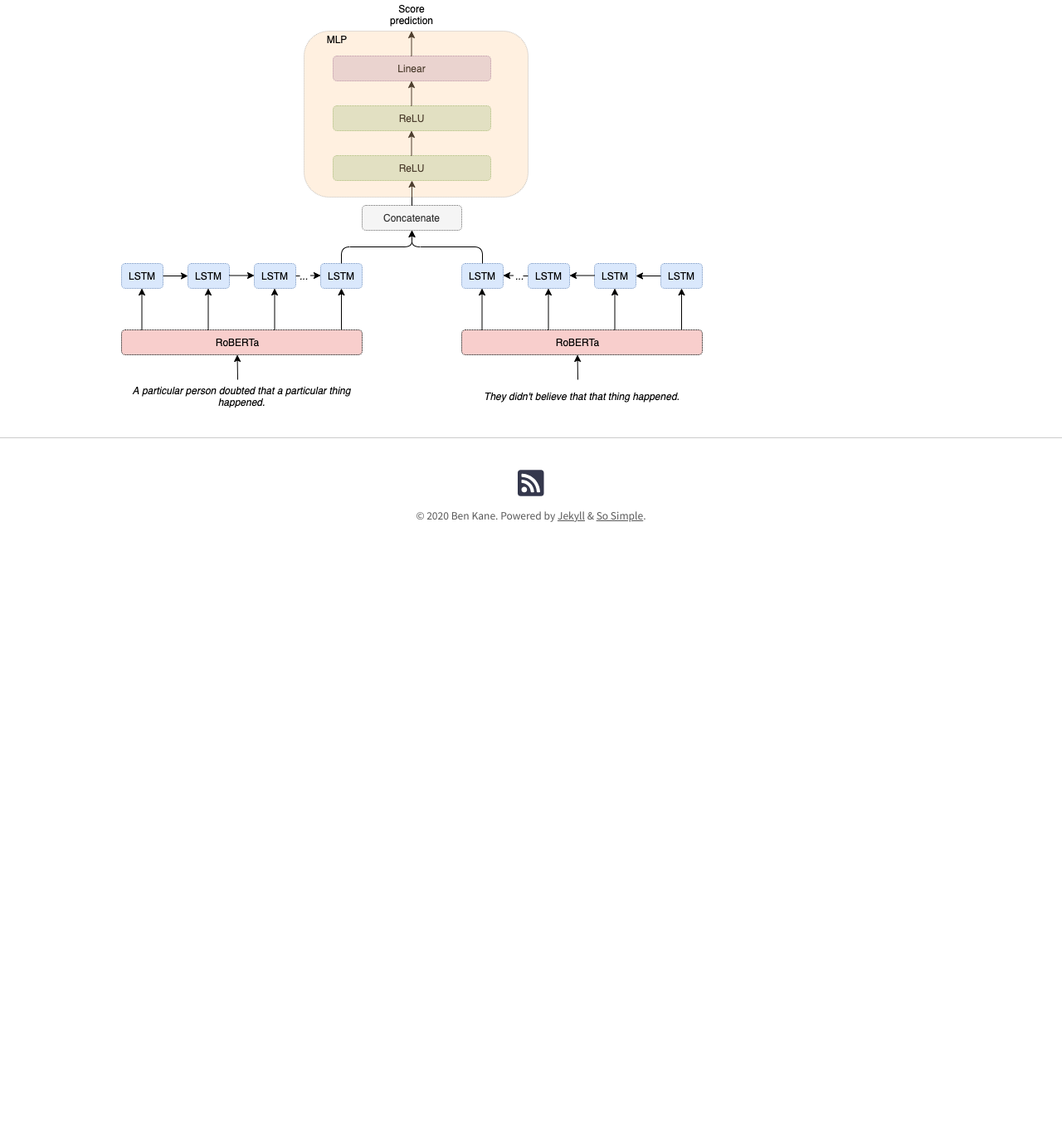
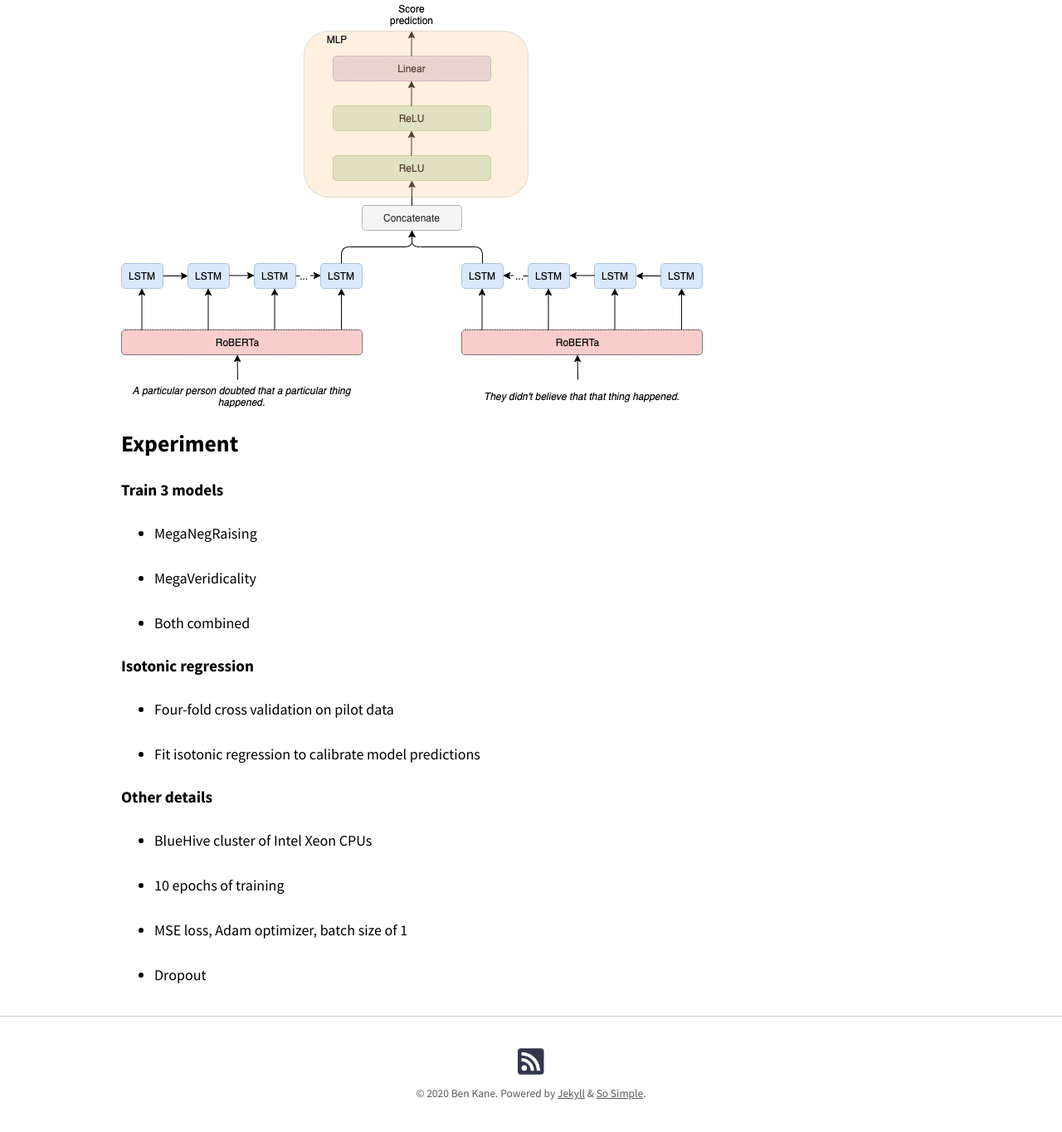
Before and after one commit to bkane2/bkane2.github.io, a Jekyll site: the page built from model/index.md, in a window 1280 px wide and 1400 px high, scrolled down 361 px. Shown: the top 1364 px of the window at 83% size. Built offline with Jekyll 4.4.1, drawn with Linux system fonts in a browser that asks for light colours; nearby versions of some CDN libraries; before the commit the page ends 1065 px from its top, so only the background shows below that.

Commit message:
Pushed updates

```diff
--- a/model/index.md
+++ b/model/index.md
@@ -8,3 +8,29 @@ search_omit: true
 ## Model architecture
 
 ![model architecture](/assets/images/model.png)
+
+## Experiment
+
+#### Train 3 models
+
+* MegaNegRaising
+
+* MegaVeridicality
+
+* Both combined
+
+#### Isotonic regression
+
+* Four-fold cross validation on pilot data
+
+* Fit isotonic regression to calibrate model predictions
+
+#### Other details
+
+* BlueHive cluster of Intel Xeon CPUs
+
+* 10 epochs of training
+
+* MSE loss, Adam optimizer, batch size of 1
+
+* Dropout
```
